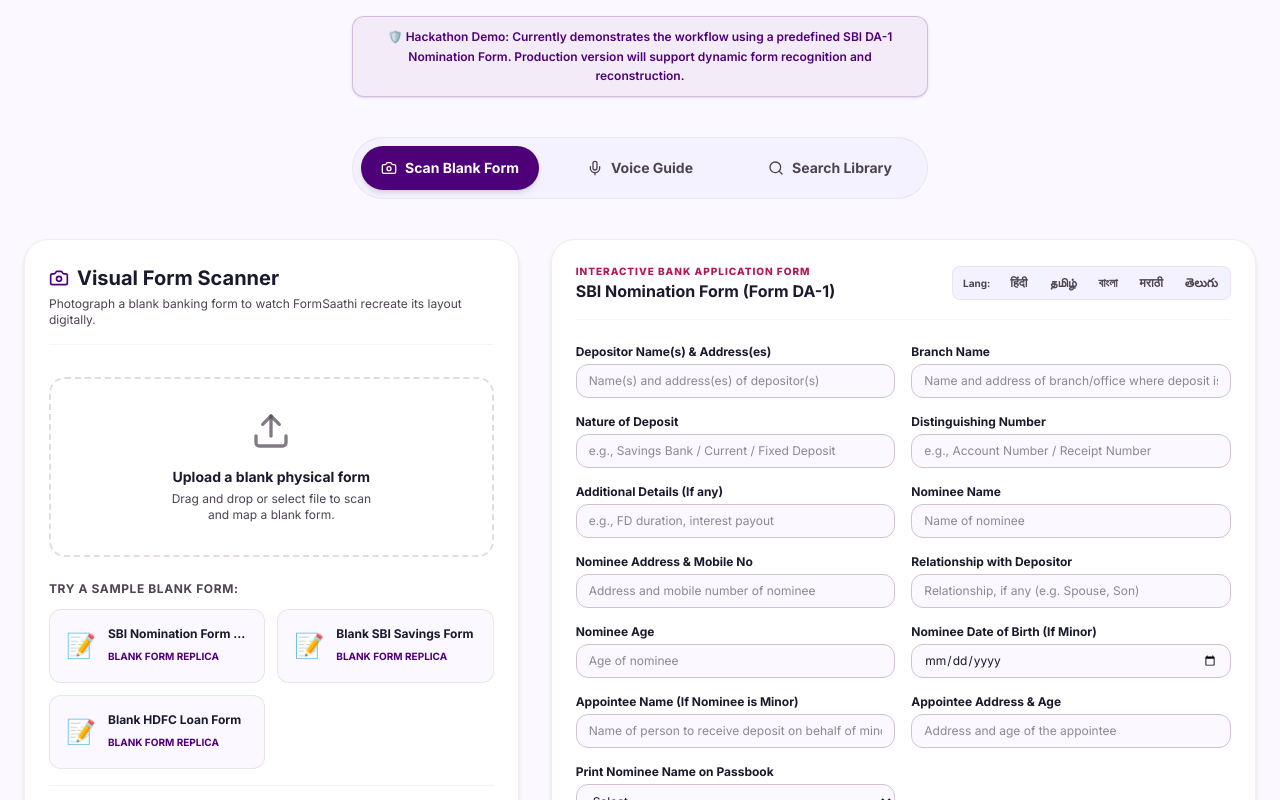
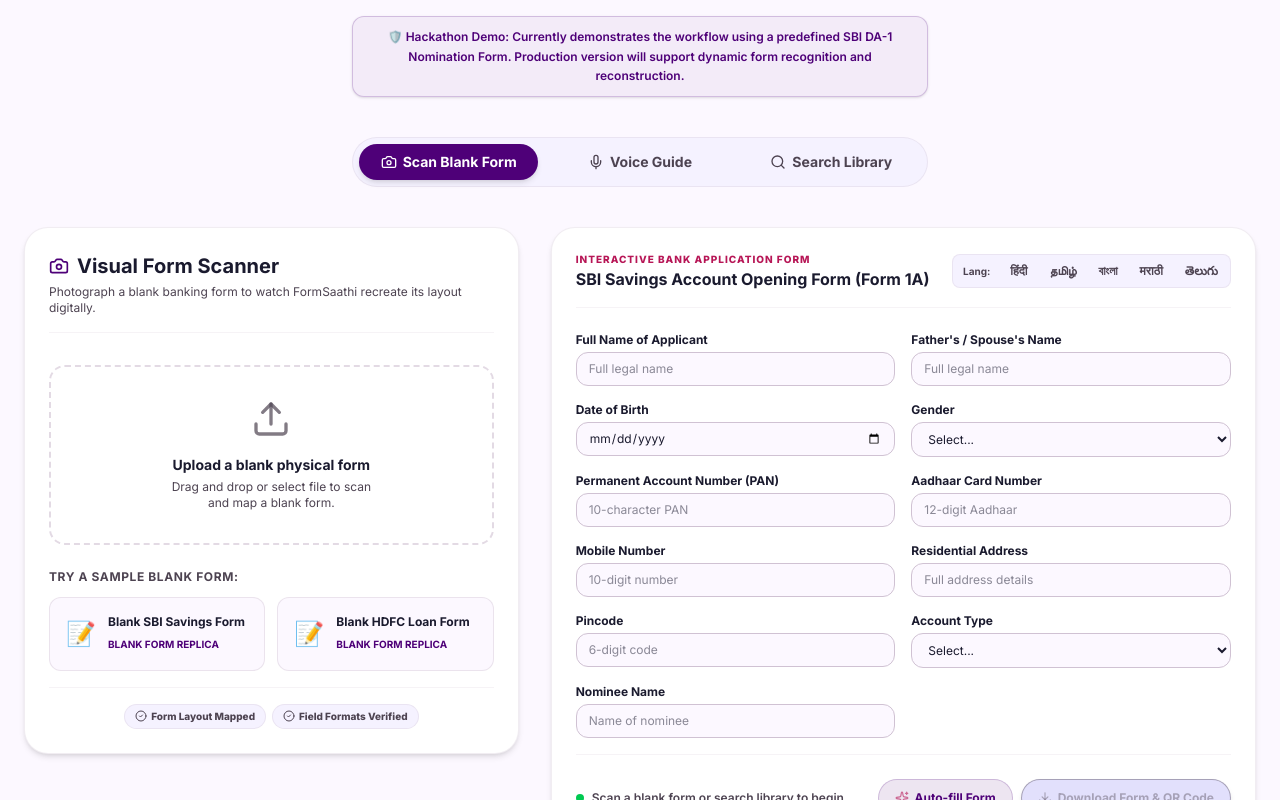
Before and after one commit to theyogeshm/FormSaathi, a React (Vite) app in the folder frontend/: page / in a window 1280 px wide. Shown: the part 2420-3220 px from the top of the page. Built offline with nearby package versions, Linux system fonts and the light colour scheme.

Commit message:
Implement scan-to-DA1 auto routing, hide DA1 from search catalogs, disable auto-transition to voice, and adjust controls alignment

```diff
--- a/frontend/src/components/Showcase.tsx
+++ b/frontend/src/components/Showcase.tsx
@@ -457,15 +457,7 @@
 
         // Check for nominee reminder flow or success message
         if (activeTab === 'photo') {
-          if (!currentUser.nominee_name) {
-            // Trigger the existing nominee reminder flow
-            setTimeout(() => {
-              setActiveTab('voice');
-              handleStartVoiceSim(currentUser);
-            }, 1500);
-          } else {
-            setAutofillStatusMessage('Auto-filled successfully ✓');
-          }
+          setAutofillStatusMessage('Auto-filled successfully ✓');
         }
       }
     }, 350);
@@ -531,8 +523,10 @@
 
   // Filter templates based on query
   const filteredTemplates = FORM_TEMPLATES.filter(t =>
-    t.title.toLowerCase().includes(searchQuery.toLowerCase()) ||
-    t.bankName.toLowerCase().includes(searchQuery.toLowerCase())
+    t.id !== 'sbi_da1' && (
+      t.title.toLowerCase().includes(searchQuery.toLowerCase()) ||
+      t.bankName.toLowerCase().includes(searchQuery.toLowerCase())
+    )
   );
 
   // Translate field label based on language selection
@@ -653,15 +647,7 @@
       return { ...f, value: '', confidence: 0, mappedFrom: undefined };
     }));
 
-    // Check if nominee exists to either trigger voice simulation or success status
-    if (!currentUser.nominee_name) {
-      setTimeout(() => {
-        setActiveTab('voice');
-        handleStartVoiceSim(currentUser);
-      }, 1500);
-    } else {
-      setAutofillStatusMessage('Auto-filled successfully ✓');
-    }
+    setAutofillStatusMessage('Auto-filled successfully ✓');
   };
 
   // Check if any field is filled
@@ -688,10 +674,10 @@
         </div>
 
         {/* Tab Controls */}
-        <div className="flex justify-center gap-3 mb-10 max-w-xl mx-auto bg-surface-container-low p-2 rounded-full border border-outline-variant/30">
+        <div className="flex justify-center gap-2 sm:gap-3 mb-10 max-w-xl mx-auto bg-surface-container-low p-1.5 rounded-full border border-outline-variant/30">
           <button
             onClick={() => setActiveTab('photo')}
-            className={`flex-1 py-3 px-4 rounded-full font-bold text-sm transition-all flex items-center justify-center gap-2 cursor-pointer whitespace-nowrap ${activeTab === 'photo' ? 'bg-primary text-white shadow-md' : 'text-on-surface-variant hover:text-primary'}`}
+            className={`flex-1 py-2 px-3 rounded-full font-bold text-xs sm:text-sm transition-all flex items-center justify-center gap-1.5 cursor-pointer whitespace-nowrap ${activeTab === 'photo' ? 'bg-primary text-white shadow-md' : 'text-on-surface-variant hover:text-primary'}`}
             id="tab-photo-btn"
           >
             <Camera className="w-4 h-4" />
@@ -699,7 +685,7 @@
           </button>
           <button
             onClick={() => setActiveTab('voice')}
-            className={`flex-1 py-3 px-4 rounded-full font-bold text-sm transition-all flex items-center justify-center gap-2 cursor-pointer whitespace-nowrap ${activeTab === 'voice' ? 'bg-primary text-white shadow-md' : 'text-on-surface-variant hover:text-primary'}`}
+            className={`flex-1 py-2 px-3 rounded-full font-bold text-xs sm:text-sm transition-all flex items-center justify-center gap-1.5 cursor-pointer whitespace-nowrap ${activeTab === 'voice' ? 'bg-primary text-white shadow-md' : 'text-on-surface-variant hover:text-primary'}`}
             id="tab-voice-btn"
           >
             <Mic className="w-4 h-4" />
@@ -707,7 +693,7 @@
           </button>
           <button
             onClick={() => setActiveTab('search')}
-            className={`flex-1 py-3 px-4 rounded-full font-bold text-sm transition-all flex items-center justify-center gap-2 cursor-pointer whitespace-nowrap ${activeTab === 'search' ? 'bg-primary text-white shadow-md' : 'text-on-surface-variant hover:text-primary'}`}
+            className={`flex-1 py-2 px-3 rounded-full font-bold text-xs sm:text-sm transition-all flex items-center justify-center gap-1.5 cursor-pointer whitespace-nowrap ${activeTab === 'search' ? 'bg-primary text-white shadow-md' : 'text-on-surface-variant hover:text-primary'}`}
             id="tab-search-btn"
           >
             <Search className="w-4 h-4" />
@@ -953,23 +939,23 @@
                             </div>
                           )}
 
-                          <div className="flex gap-2 pt-2">
+                          <div className="flex gap-1.5 pt-2 flex-wrap sm:flex-nowrap">
                             {!isWalkthroughPlaying && guidedFieldIndex < formFields.length && (
                               <>
                                 <button
                                   type="button"
                                   onClick={() => startGuidedWalkthrough(selectedDoc.fields)}
-                                  className="flex-grow bg-primary text-white hover:bg-primary-container py-2.5 rounded-xl font-bold text-xs flex items-center justify-center gap-2 cursor-pointer shadow hover:scale-102 transform active:scale-95 transition-all"
+                                  className="flex-grow bg-primary text-white hover:bg-primary-container py-2 px-2 rounded-xl font-bold text-[10px] sm:text-xs flex items-center justify-center gap-1 cursor-pointer shadow hover:scale-102 transform active:scale-95 transition-all whitespace-nowrap"
                                 >
-                                  <Sparkles className="w-3.5 h-3.5" />
+                                  <Sparkles className="w-3 h-3" />
                                   Simulate Guided Fill
                                 </button>
                                 <button
                                   type="button"
                                   onClick={handleInstantAutofill}
-                                  className="bg-secondary text-white hover:bg-secondary-container py-2.5 px-3 rounded-xl font-bold text-xs flex items-center justify-center gap-2 cursor-pointer shadow hover:scale-102 transform active:scale-95 transition-all"
+                                  className="bg-secondary text-white hover:bg-secondary-container py-2 px-2 rounded-xl font-bold text-[10px] sm:text-xs flex items-center justify-center gap-1 cursor-pointer shadow hover:scale-102 transform active:scale-95 transition-all whitespace-nowrap"
                                 >
-                                  <Sparkles className="w-3.5 h-3.5 animate-pulse" />
+                                  <Sparkles className="w-3 h-3 animate-pulse" />
                                   Instant Fill
                                 </button>
                               </>
@@ -977,15 +963,15 @@
                             {isWalkthroughPlaying && (
                               <button
                                 onClick={() => setIsWalkthroughPlaying(false)}
-                                className="flex-1 bg-amber-500 text-white hover:bg-amber-600 py-2.5 rounded-xl font-bold text-xs flex items-center justify-center gap-2 cursor-pointer shadow transition-all"
+                                className="flex-grow bg-amber-500 text-white hover:bg-amber-600 py-2 px-2 rounded-xl font-bold text-[10px] sm:text-xs flex items-center justify-center gap-1 cursor-pointer shadow transition-all whitespace-nowrap"
                               >
-                                <RefreshCw className="w-3.5 h-3.5 animate-spin" />
+                                <RefreshCw className="w-3 h-3 animate-spin" />
                                 Pause Walkthrough
                               </button>
                             )}
                             <button
                               onClick={resetDemoState}
-                              className="bg-white text-on-surface border border-outline-variant/30 hover:bg-surface-container py-2.5 px-3.5 rounded-xl font-bold text-xs cursor-pointer transition-colors"
+                              className="bg-white text-on-surface border border-outline-variant/30 hover:bg-surface-container py-2 px-2.5 rounded-xl font-bold text-[10px] sm:text-xs cursor-pointer transition-colors whitespace-nowrap"
                             >
                               Reset
                             </button>
@@ -1190,13 +1176,13 @@
               </div>
 
               {/* Verified Badges (Always Visible) */}
-              <div className="border-t border-outline-variant/20 pt-4 flex gap-2 justify-center" id="scan-checks">
-                <div className={`flex items-center gap-1.5 px-3 py-1.5 rounded-full text-[10px] font-extrabold border transition-all ${selectedDoc || voiceStep >= 4 ? 'bg-green-50 text-green-700 border-green-200' : 'bg-surface-container-low text-on-surface-variant border-outline-variant/30'}`}>
-                  <CheckCircle2 className="w-3.5 h-3.5" />
+              <div className="border-t border-outline-variant/20 pt-4 flex gap-1.5 justify-center flex-wrap sm:flex-nowrap" id="scan-checks">
+                <div className={`flex items-center gap-1 px-2.5 py-1 rounded-full text-[9px] sm:text-[10px] font-extrabold border transition-all whitespace-nowrap ${selectedDoc || voiceStep >= 4 ? 'bg-green-50 text-green-700 border-green-200' : 'bg-surface-container-low text-on-surface-variant border-outline-variant/30'}`}>
+                  <CheckCircle2 className="w-3 h-3" />
                   Form Layout Mapped
                 </div>
-                <div className={`flex items-center gap-1.5 px-3 py-1.5 rounded-full text-[10px] font-extrabold border transition-all ${selectedDoc || voiceStep >= 4 ? 'bg-green-50 text-green-700 border-green-200' : 'bg-surface-container-low text-on-surface-variant border-outline-variant/30'}`}>
-                  <CheckCircle2 className="w-3.5 h-3.5" />
+                <div className={`flex items-center gap-1 px-2.5 py-1 rounded-full text-[9px] sm:text-[10px] font-extrabold border transition-all whitespace-nowrap ${selectedDoc || voiceStep >= 4 ? 'bg-green-50 text-green-700 border-green-200' : 'bg-surface-container-low text-on-surface-variant border-outline-variant/30'}`}>
+                  <CheckCircle2 className="w-3 h-3" />
                   Field Formats Verified
                 </div>
               </div>
--- a/frontend/src/data.ts
+++ b/frontend/src/data.ts
@@ -21,13 +21,6 @@
 
 export const DEMO_DOCUMENTS: DemoDocument[] = [
   {
-    id: 'blank_sbi_da1',
-    name: 'SBI Nomination Form (DA-1)',
-    type: 'form',
-    image: '📝',
-    fields: {},
-  },
-  {
     id: 'blank_sbi_savings',
     name: 'Blank SBI Savings Form',
     type: 'form',
@@ -44,26 +37,6 @@
 ];
 
 export const FORM_TEMPLATES: FormTemplate[] = [
-  {
-    id: 'sbi_da1',
-    title: 'SBI Nomination Form (Form DA-1)',
-    bankName: 'State Bank of India',
-    fields: [
-      { id: 'fullName', label: 'Depositor Name(s) & Address(es)', value: '', placeholder: 'Name(s) and address(es) of depositor(s)', type: 'text', confidence: 0 },
-      { id: 'branchName', label: 'Branch Name', value: '', placeholder: 'Name and address of branch/office where deposit is held', type: 'text', confidence: 0 },
-      { id: 'depositNature', label: 'Nature of Deposit', value: '', placeholder: 'e.g., Savings Bank / Current / Fixed Deposit', type: 'text', confidence: 0 },
-      { id: 'depositDistNo', label: 'Distinguishing Number', value: '', placeholder: 'e.g., Account Number / Receipt Number', type: 'text', confidence: 0 },
-      { id: 'depositDetails', label: 'Additional Details (If any)', value: '', placeholder: 'e.g., FD duration, interest payout', type: 'text', confidence: 0 },
-      { id: 'nomineeName', label: 'Nominee Name', value: '', placeholder: 'Name of nominee', type: 'text', confidence: 0 },
-      { id: 'nomineeAddress', label: 'Nominee Address & Mobile No', value: '', placeholder: 'Address and mobile number of nominee', type: 'text', confidence: 0 },
-      { id: 'nomineeRelationship', label: 'Relationship with Depositor', value: '', placeholder: 'Relationship, if any (e.g. Spouse, Son)', type: 'text', confidence: 0 },
-      { id: 'nomineeAge', label: 'Nominee Age', value: '', placeholder: 'Age of nominee', type: 'text', confidence: 0 },
-      { id: 'nomineeDob', label: 'Nominee Date of Birth (If Minor)', value: '', placeholder: 'YYYY-MM-DD', type: 'date', confidence: 0 },
-      { id: 'guardianName', label: 'Appointee Name (If Nominee is Minor)', value: '', placeholder: 'Name of person to receive deposit on behalf of minor', type: 'text', confidence: 0 },
-      { id: 'guardianAddress', label: 'Appointee Address & Age', value: '', placeholder: 'Address and age of the appointee', type: 'text', confidence: 0 },
-      { id: 'printNomineeName', label: 'Print Nominee Name on Passbook', value: '', placeholder: 'Select option', type: 'select', options: ['Yes', 'No'], confidence: 0 },
-    ],
-  },
   {
     id: 'sbi_savings',
     title: 'SBI Savings Account Opening Form (Form 1A)',
@@ -111,6 +84,26 @@
       { id: 'phone', label: 'Mobile Number', value: '', placeholder: '10-digit number', type: 'tel', confidence: 0 },
       { id: 'address', label: 'Communication Address', value: '', placeholder: 'Full address details', type: 'text', confidence: 0 },
       { id: 'nomineeName', label: 'Nominee Name', value: '', placeholder: 'Name of nominee (Optional)', type: 'text', confidence: 0 },
+    ],
+  },
+  {
+    id: 'sbi_da1',
+    title: 'SBI Nomination Form (Form DA-1)',
+    bankName: 'State Bank of India',
+    fields: [
+      { id: 'fullName', label: 'Depositor Name(s) & Address(es)', value: '', placeholder: 'Name(s) and address(es) of depositor(s)', type: 'text', confidence: 0 },
+      { id: 'branchName', label: 'Branch Name', value: '', placeholder: 'Name and address of branch/office where deposit is held', type: 'text', confidence: 0 },
+      { id: 'depositNature', label: 'Nature of Deposit', value: '', placeholder: 'e.g., Savings Bank / Current / Fixed Deposit', type: 'text', confidence: 0 },
+      { id: 'depositDistNo', label: 'Distinguishing Number', value: '', placeholder: 'e.g., Account Number / Receipt Number', type: 'text', confidence: 0 },
+      { id: 'depositDetails', label: 'Additional Details (If any)', value: '', placeholder: 'e.g., FD duration, interest payout', type: 'text', confidence: 0 },
+      { id: 'nomineeName', label: 'Nominee Name', value: '', placeholder: 'Name of nominee', type: 'text', confidence: 0 },
+      { id: 'nomineeAddress', label: 'Nominee Address & Mobile No', value: '', placeholder: 'Address and mobile number of nominee', type: 'text', confidence: 0 },
+      { id: 'nomineeRelationship', label: 'Relationship with Depositor', value: '', placeholder: 'Relationship, if any (e.g. Spouse, Son)', type: 'text', confidence: 0 },
+      { id: 'nomineeAge', label: 'Nominee Age', value: '', placeholder: 'Age of nominee', type: 'text', confidence: 0 },
+      { id: 'nomineeDob', label: 'Nominee Date of Birth (If Minor)', value: '', placeholder: 'YYYY-MM-DD', type: 'date', confidence: 0 },
+      { id: 'guardianName', label: 'Appointee Name (If Nominee is Minor)', value: '', placeholder: 'Name of person to receive deposit on behalf of minor', type: 'text', confidence: 0 },
+      { id: 'guardianAddress', label: 'Appointee Address & Age', value: '', placeholder: 'Address and age of the appointee', type: 'text', confidence: 0 },
+      { id: 'printNomineeName', label: 'Print Nominee Name on Passbook', value: '', placeholder: 'Select option', type: 'select', options: ['Yes', 'No'], confidence: 0 },
     ],
   },
 ];
```
